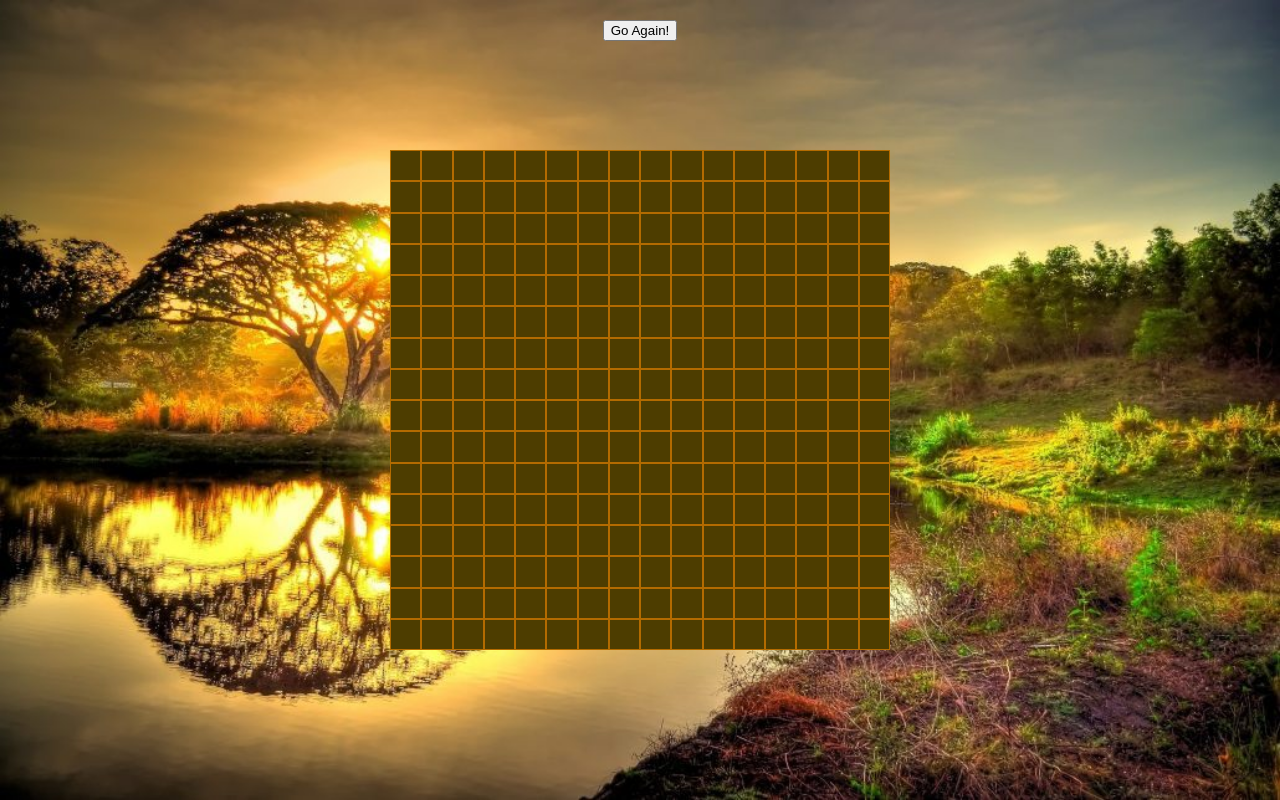
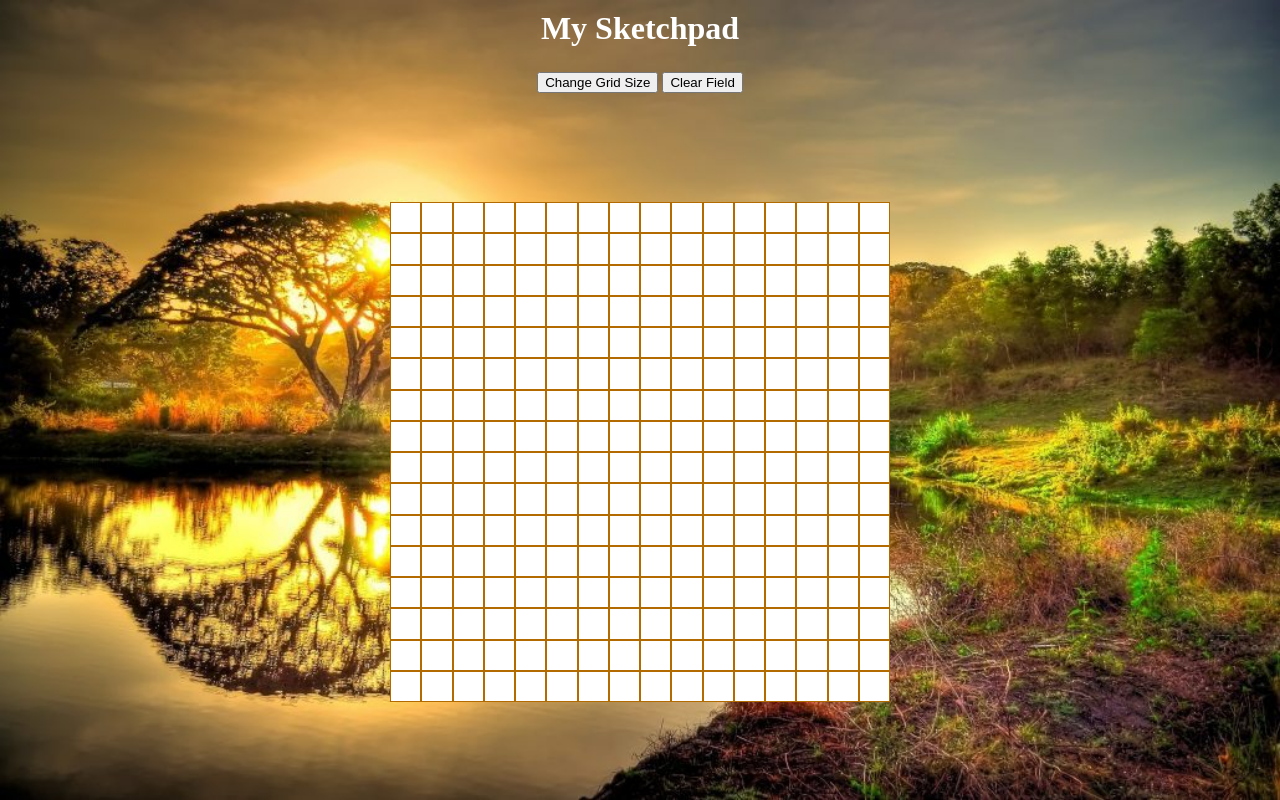
Before and after one commit to mateus-reno/sketchpad, a plain HTML site: page index.html in a window 1280 px wide. Drawn offline with nearby package versions, Linux system fonts and the light colour scheme.

Commit message:
Added 'clear' button and 'New Grid' button, styled css

```diff
--- a/index.html
+++ b/index.html
@@ -8,8 +8,10 @@
 </head>
 <body>
   <div class="background-img">
-    <div id=button>
-      <button>Go Again!</button>
+    <h1>My Sketchpad</h1>
+    <div class="button">
+      <button id=start>Change Grid Size</button>
+      <button id=clear>Clear Field</button>
     </div>
     <div id=main>
     </div>
--- a/scripts/main.js
+++ b/scripts/main.js
@@ -2,6 +2,10 @@ $(document).ready(function() {
   //declare the variables at the top of  your functions...it enables us to change them later
   var columnWidth = 16;
   var columnHeight = 16;
+
+  function randomColorChange(){
+    return '#'+(Math.floor(Math.random()*16777216)&0xFFFFFF).toString(16);
+  }
 
   function makeBoxes() {
     //boxcount lets us set how many times we want the for loop to run...when we change the columns/rows later this variable will be updated
@@ -14,16 +18,19 @@ $(document).ready(function() {
     //we only want to declare this once so we place it after the loop
     $(".squares").width((500 / columnWidth) - 2);
     $(".squares").height((500 / columnHeight) - 2);
-    $('.squares').hover(
-      function() {
-        $(this).addClass('hover');
+    $('.squares').hover(function() {
+        $(this).css('background-color', randomColorChange());
       }
     );
   }
   //fire the initial function
   makeBoxes();
 
-  $('button').on('click', function() {
+  $('#clear').on('click', function() {
+    $('.squares').css('background-color', '#fff');
+  });
+
+  $('#start').on('click', function() {
     $('div').remove('.squares');
     var columnCount = prompt("Please enter the number of squares for the height of the grid")
     var rowCount = prompt("Please enter the number of squares for the width of the grid")
--- a/styles/stylesheet.css
+++ b/styles/stylesheet.css
@@ -1,6 +1,14 @@
 body, html {
     height: 100%;
     margin: 0;
+}
+
+h1 {
+  margin: 0;
+  padding-top: 10px;
+  padding-bottom: 5px;
+  color: white;
+  text-align: center;
 }
 
 .background-img {
@@ -23,20 +31,24 @@ body, html {
   white-space:nowrap;
 }
 
-#button {
+.button {
   text-align: center;
   height: 0;
   position: relative;
 }
 
-button {
+#start {
   margin-top: 20px;
+}
+
+#clear {
+  margin-top: 0px;
 }
 
 .squares {
   margin: 1px;
   padding: 0;
-  background-color: #4d3d00;
+  background-color: #fff;
   display: inline-block;
   float: left;
 }
```
